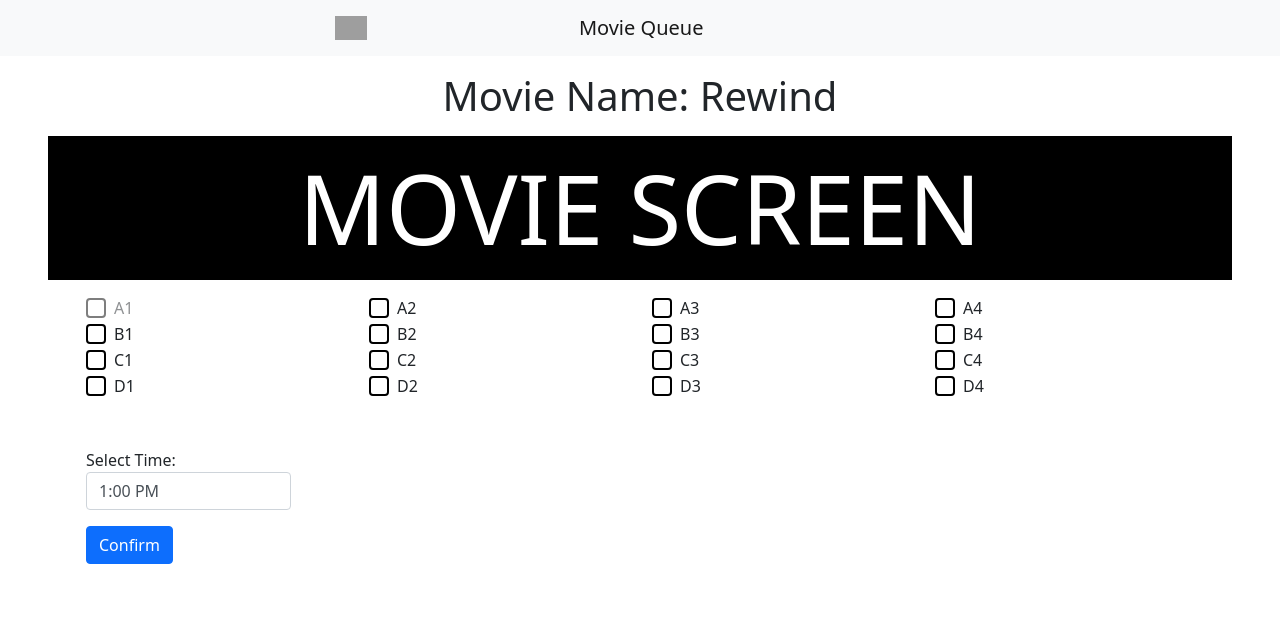
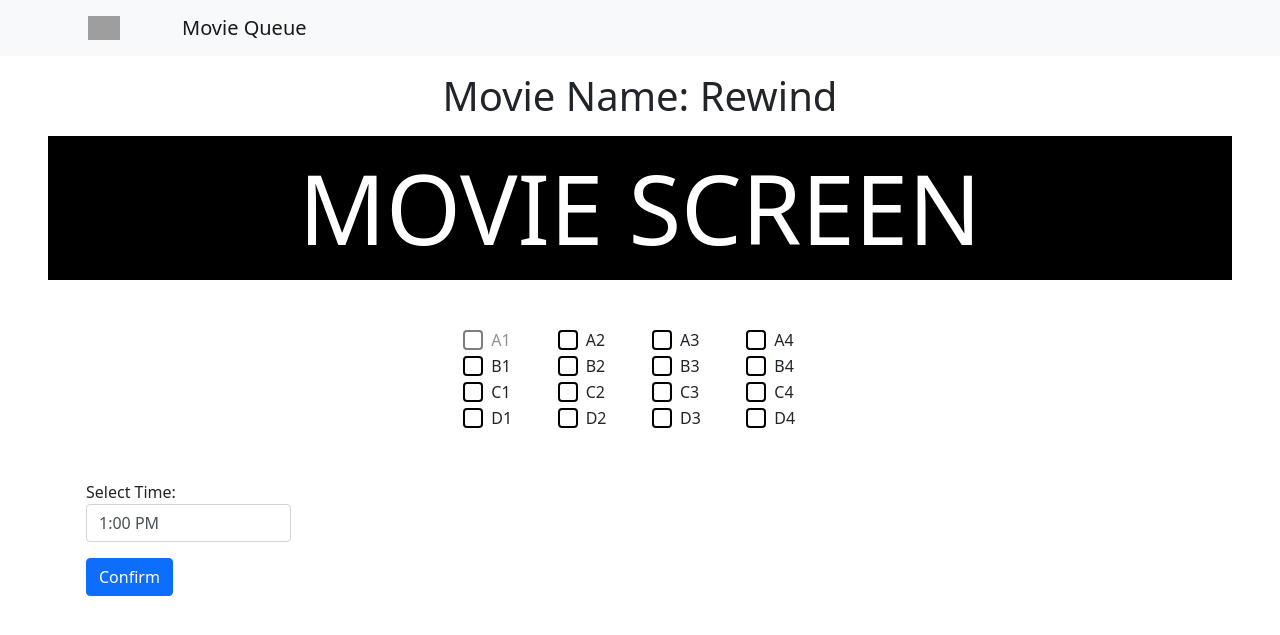
Before and after one commit to vonceee/DATAMA2-GROUP7, a PHP site: page /transaction.php?id=1 in a window 1280 px wide. Shown: the top 635 px of the page. Run offline with PHP 8.4, Linux system fonts and the light colour scheme; data comes from the database, SQL or seed files in the repository; grey boxes are pictures that could not be loaded.

Commit message:
feat(design): add more design

```diff
--- a/practice-website/css/index.css
+++ b/practice-website/css/index.css
@@ -9,6 +9,7 @@
     border: solid;
     padding: 1vh;
     margin: 1vh;
+    border-width: thin;
 }
 
 img {
--- a/practice-website/css/movie_details.css
+++ b/practice-website/css/movie_details.css
@@ -37,3 +37,8 @@
     text-align: center; /* Center the text */
     margin-top: 20px; /* Space above the button */
 }
+
+/* Navbar */
+.container {
+    justify-content: flex-start !important;  /* Resets justify-content to its default */
+}
--- a/practice-website/css/transaction.css
+++ b/practice-website/css/transaction.css
@@ -10,5 +10,9 @@
     margin: 0 !important; /* Remove margin */
     padding-left: 12%;
 }
+/* SM LOGO CSS, it makes the logo small */
 
-/* SM LOGO CSS, it makes the logo small */
+/* Navbar */
+.container {
+    justify-content: flex-start !important;  /* Resets justify-content to its default */
+}
--- a/practice-website/transaction.php
+++ b/practice-website/transaction.php
@@ -57,45 +57,33 @@ if ($resultSeats && $resultSeats->num_rows > 0) {
 <body>
 
 <header>
-    <nav class="navbar navbar-expand-lg navbar-light bg-light">
+    <nav class="navbar navbar-expand-sm navbar-light bg-light">
         <div class="container">
-        <div class="container">
-        <div id="logo">
-            <a class="navbar-brand" href="#">
-                <img src="https://www.smsupermalls.com/themes/revamp2022/assets/img/logo.svg" class="d-inline-block align-top" alt="">
-            </a>
-        </div>
+            <div id="logo">
+                <a class="navbar-brand" href="#">
+                    <img src="https://www.smsupermalls.com/themes/revamp2022/assets/img/logo.svg" class="d-inline-block align-top" alt="">
+                </a>
+            </div>
+        <a class="navbar-brand ml-5" href="#">Movie Queue</a>
       </div>
-        <a class="navbar-brand" href="#">Movie Queue</a>
-            <button class="navbar-toggler" type="button" data-bs-toggle="collapse" data-bs-target="#navbarNav" aria-controls="navbarNav" aria-expanded="false" aria-label="Toggle navigation">
-                <span class="navbar-toggler-icon"></span>
-            </button>
-            <div class="collapse navbar-collapse" id="navbarNav">
-                <ul class="navbar-nav">
-
-                </ul>
-            </div>
-
-
-
-        </div>
     </nav>
 </header>
 
 
 <h1 class='text-center my-3'>Movie Name: <?php echo $movie['movie_name']; ?></h1>
 
-<div class="text-center px-5" >
+<div class="text-center px-5 mb-5" >
     <p style="color: white; font-size: 12vh; background-color: black;">MOVIE SCREEN</p>
 </div>
 
 
 <div class="container">
     <form id="paymentForm" action="payment_form.php" method="post">
+        <input type="hidden" name="movieId" value="<?php echo $movieId; ?>">
     <?php $count = 0; ?>
-    <div class="row">
+    <div class="row d-flex justify-content-center"> <!-- Added d-flex and justify-content-center here -->
         <?php foreach ($seats as $seat): ?>
-            <div class="col-md-3"> <!-- Adjust the column size as per your layout -->
+            <div class="col-md-1" > <!-- Adjust the column size as per your layout -->
                 <div class="seat form-check form-check-inline">
                     <input type="checkbox" id="seat-<?php echo $seat['seat_number']; ?>" name="selectedSeats[]" value="<?php echo $seat['seat_number']; ?>" class="form-check-input" <?php echo $seat['seat_status'] === 'booked' ? 'disabled' : ''; ?>>
                     <label for="seat-<?php echo $seat['seat_number']; ?>" class="form-check-label"><?php echo $seat['seat_number']; ?></label>
@@ -103,7 +91,7 @@ if ($resultSeats && $resultSeats->num_rows > 0) {
             </div>
             <?php if (++$count % 4 === 0): ?> <!-- Start a new row after every 4 seats -->
                 </div>
-                <div class="row">
+                <div class="row d-flex justify-content-center"> <!-- Added d-flex and justify-content-center here -->
             <?php endif; ?>
         <?php endforeach; ?>
     </div>
```
Also changed, not shown: practice-website/compare.php (added, +17 -0 lines), practice-website/css/payment_form.css (added, +20 -0 lines), practice-website/index.php (+7 -17 lines), practice-website/movie_details.php (+7 -20 lines), practice-website/payment_form.php (+46 -12 lines).
